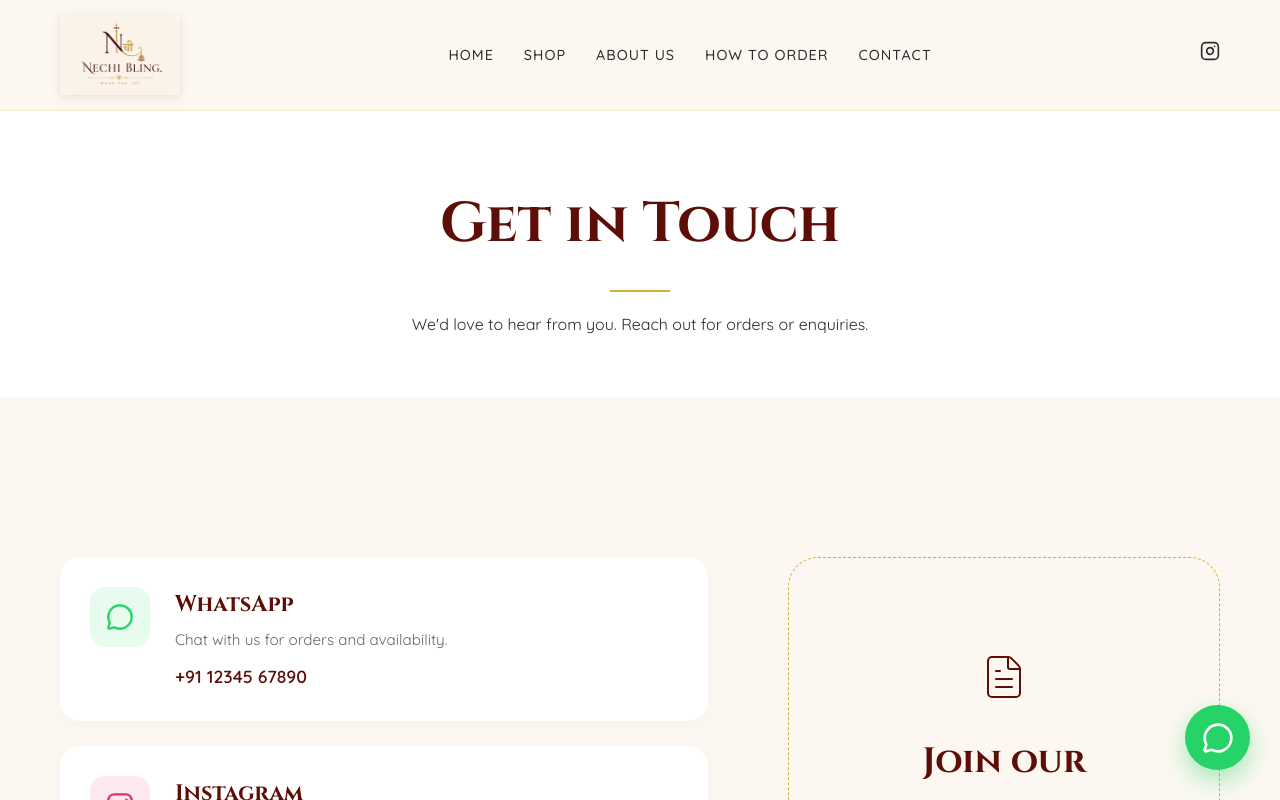
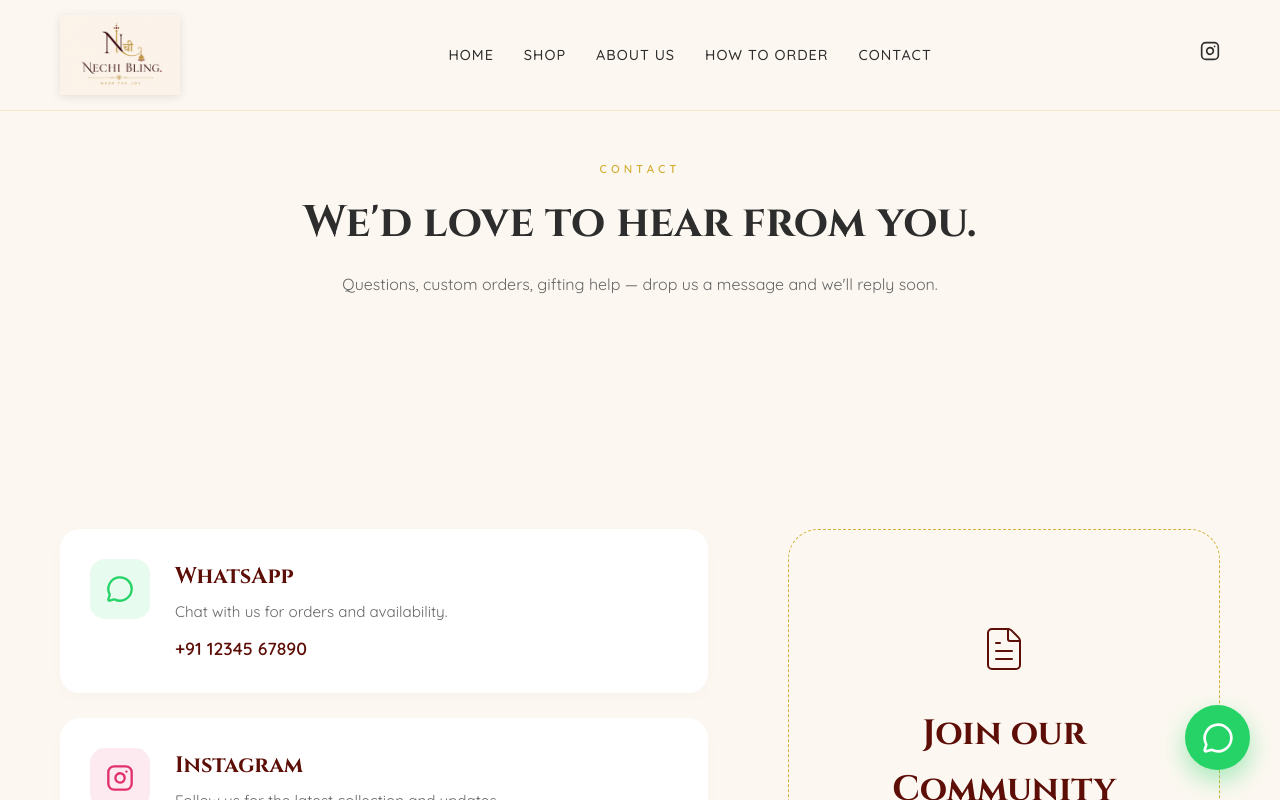
Before and after one commit to ingawaleomkar0904/nechi-bling, a React (Vite) app: page /contact in a window 1280 px wide. Shown: the top 800 px of the page. Built offline with nearby package versions, Linux system fonts and the light colour scheme.

Commit message:
updated Contact page

```diff
--- a/src/pages/Contact.css
+++ b/src/pages/Contact.css
@@ -1,11 +1,33 @@
 .contact-header {
-  padding: 180px 0 60px;
+  padding: 160px 0 72px;
   text-align: center;
-  background-color: var(--white);
+  background-color: var(--bg-cream);
+}
+
+.contact-label {
+  display: block;
+  font-size: 0.72rem;
+  letter-spacing: 4px;
+  text-transform: uppercase;
+  color: var(--secondary-gold);
+  margin-bottom: 16px;
+  font-weight: 600;
 }
 
 .contact-header h1 {
-  font-size: 3.5rem;
+  font-size: clamp(2rem, 4.5vw, 2.75rem);
+  font-weight: 600;
+  color: var(--text-dark);
+  margin-bottom: 20px;
+  line-height: 1.3;
+}
+
+.contact-header-desc {
+  max-width: 600px;
+  margin: 0 auto;
+  font-size: 1rem;
+  color: var(--text-light);
+  line-height: 1.6;
 }
 
 .contact-grid {
@@ -107,8 +129,8 @@
 }
 
 @media (max-width: 768px) {
-  .contact-header h1 {
-    font-size: 2.5rem;
+  .contact-header {
+    padding: 140px 0 56px;
   }
 
   .offline-form {
--- a/src/pages/Contact.jsx
+++ b/src/pages/Contact.jsx
@@ -15,9 +15,11 @@ const Contact = () => {
     <div className="contact-page">
       <section className="contact-header">
         <div className="container">
-          <h1 className="serif">Get in Touch</h1>
-          <div className="gold-divider"></div>
-          <p>We'd love to hear from you. Reach out for orders or enquiries.</p>
+          <span className="contact-label">Contact</span>
+          <h1 className="serif">We&apos;d love to hear from you.</h1>
+          <p className="contact-header-desc">
+            Questions, custom orders, gifting help — drop us a message and we&apos;ll reply soon.
+          </p>
         </div>
       </section>
 
```
